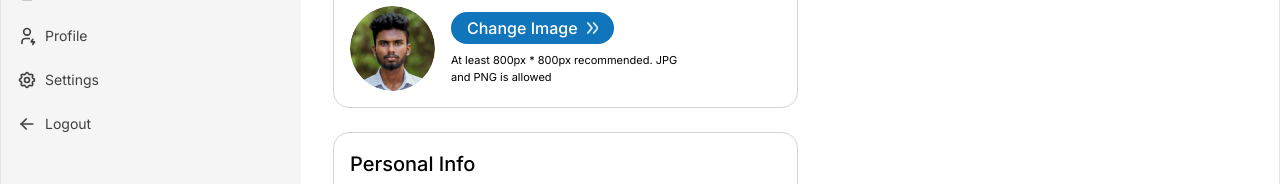
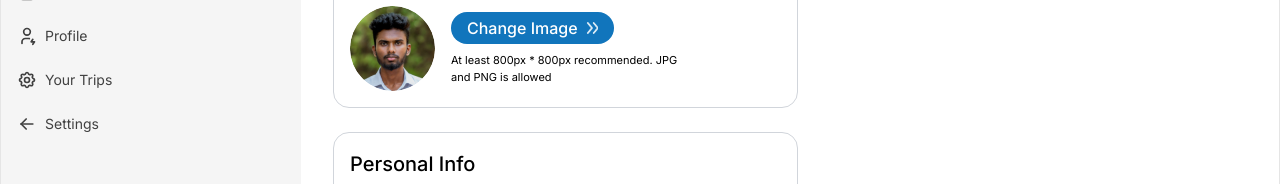
Before and after one commit to heavenlylanka/hl-front-end, a Next.js app: page /profile in a window 1280 px wide. Shown: the part 175-359 px from the top of the page. Built offline with nearby package versions, Linux system fonts and the light colour scheme; a web font is replaced by a local one.

Commit message:
change links in sidebar
change links in sidebar

```diff
--- a/src/components/SidebarDemo.tsx
+++ b/src/components/SidebarDemo.tsx
@@ -16,28 +16,30 @@ export function SidebarDemo({children}:Readonly<{children:React.ReactNode}>) {
   const links = [
     {
       label: "Dashboard",
-      href: "#",
+      href: "/dashboard",
+
       icon: (
         <IconBrandTabler className="text-neutral-700 dark:text-neutral-200 h-5 w-5 flex-shrink-0" />
       ),
+
     },
     {
       label: "Profile",
-      href: "#",
+      href: "/profile",
       icon: (
         <IconUserBolt className="text-neutral-700 dark:text-neutral-200 h-5 w-5 flex-shrink-0" />
       ),
     },
     {
-      label: "Settings",
-      href: "#",
+      label: "Your Trips",
+      href: "/yourtips",
       icon: (
         <IconSettings className="text-neutral-700 dark:text-neutral-200 h-5 w-5 flex-shrink-0" />
       ),
     },
     {
-      label: "Logout",
-      href: "#",
+      label: "Settings",
+      href: "/settings",
       icon: (
         <IconArrowLeft className="text-neutral-700 dark:text-neutral-200 h-5 w-5 flex-shrink-0" />
       ),
```
Also changed, not shown: src/components/SubmitForm.tsx (line endings or trailing spaces).
